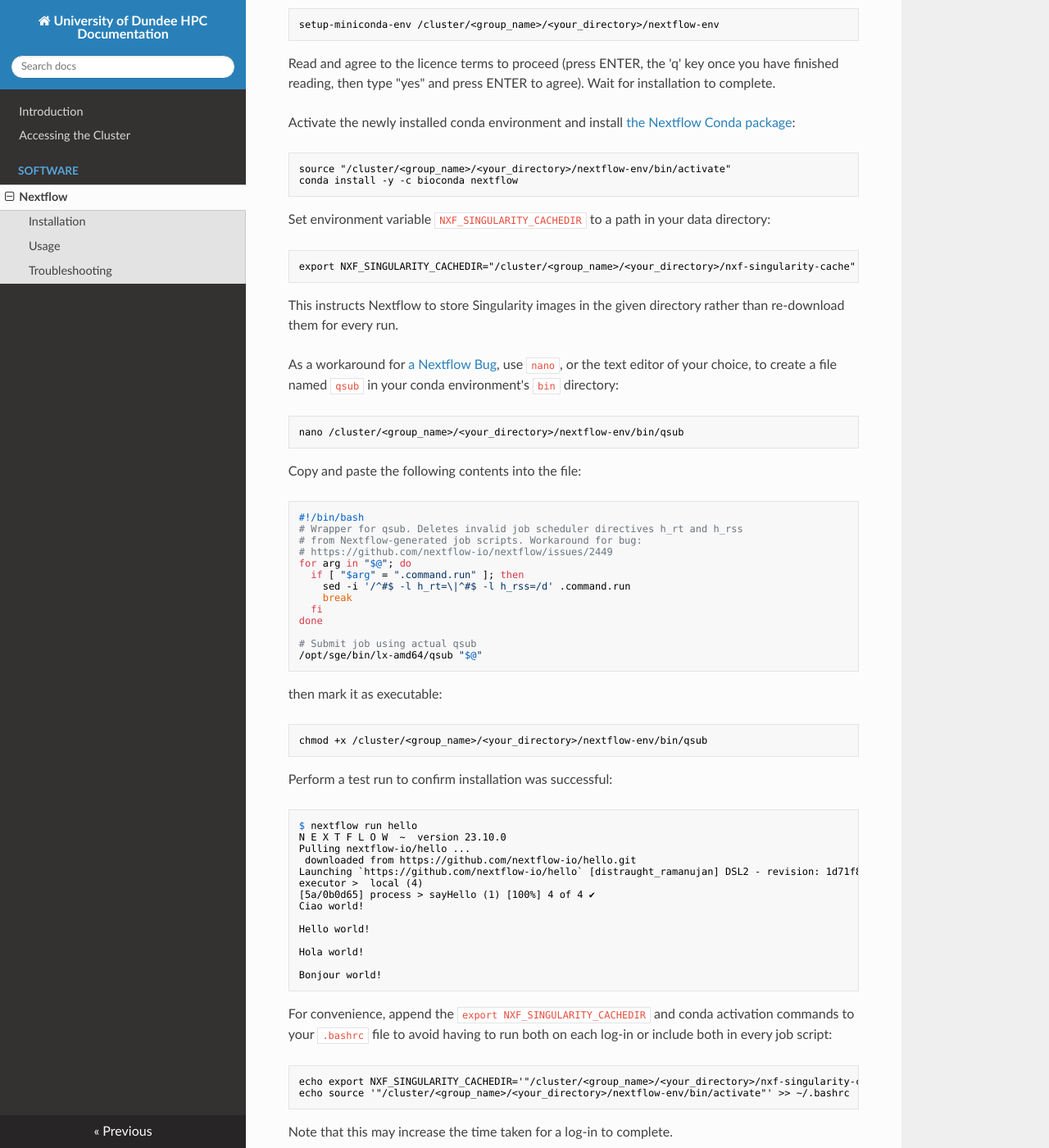
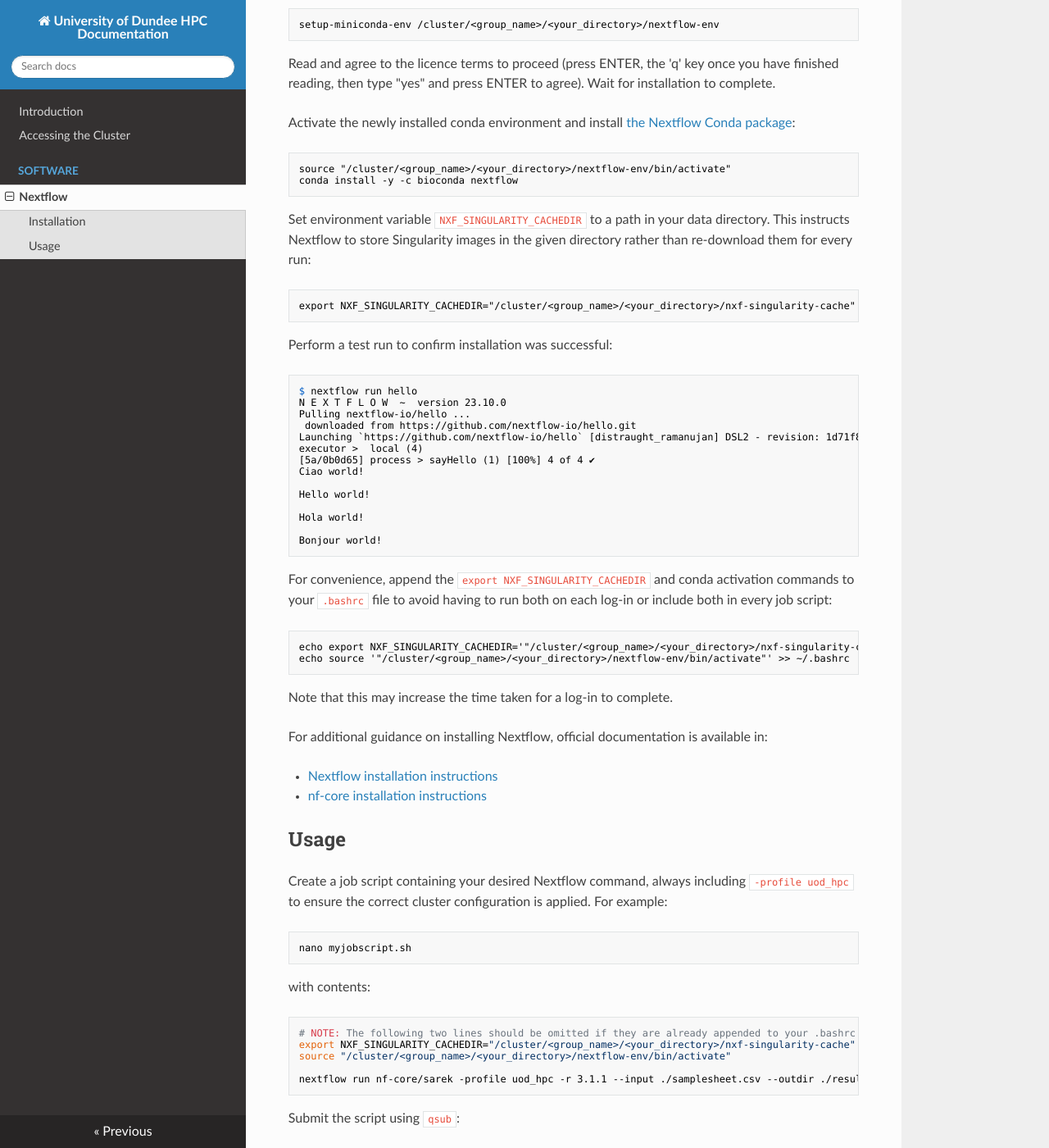
Before and after one commit to dsloanm-uodit/hpc-docs, an MkDocs documentation site: the page built from docs/software/nextflow.md, in a window 1280 px wide and 1400 px high, scrolled down 669 px. Shown: the whole window at 82% size. Built offline with MkDocs 1.6.1, drawn with Linux system fonts in a browser that asks for light colours; nearby versions of some CDN libraries; some of the changed text lies outside the part shown.

Commit message:
Remove qsub wrapper from Nextflow instructions

````diff
--- a/docs/software/nextflow.md
+++ b/docs/software/nextflow.md
@@ -33,42 +33,10 @@ source "/cluster/<group_name>/<your_directory>/nextflow-env/bin/activate"
 conda install -y -c bioconda nextflow
 ```
 
-Set environment variable `NXF_SINGULARITY_CACHEDIR` to a path in your data directory:
+Set environment variable `NXF_SINGULARITY_CACHEDIR` to a path in your data directory. This instructs Nextflow to store Singularity images in the given directory rather than re-download them for every run:
 
 ```console
 export NXF_SINGULARITY_CACHEDIR="/cluster/<group_name>/<your_directory>/nxf-singularity-cache"
-```
-
-This instructs Nextflow to store Singularity images in the given directory rather than re-download them for every run.
-
-As a workaround for [a Nextflow Bug](https://github.com/nextflow-io/nextflow/issues/2449), use `nano`, or the text editor of your choice, to create a file named `qsub` in your conda environment's `bin` directory:
-
-```console
-nano /cluster/<group_name>/<your_directory>/nextflow-env/bin/qsub
-```
-
-Copy and paste the following contents into the file:
-
-```bash
-#!/bin/bash
-# Wrapper for qsub. Deletes invalid job scheduler directives h_rt and h_rss
-# from Nextflow-generated job scripts. Workaround for bug:
-# https://github.com/nextflow-io/nextflow/issues/2449
-for arg in "$@"; do
-  if [ "$arg" = ".command.run" ]; then
-    sed -i '/^#$ -l h_rt=\|^#$ -l h_rss=/d' .command.run
-    break
-  fi
-done
-
-# Submit job using actual qsub
-/opt/sge/bin/lx-amd64/qsub "$@"
-```
-
-then mark it as executable:
-
-```console
-chmod +x /cluster/<group_name>/<your_directory>/nextflow-env/bin/qsub
 ```
 
 Perform a test run to confirm installation was successful:
@@ -115,6 +83,10 @@ nano myjobscript.sh
 with contents:
 
 ```bash
+# NOTE: The following two lines should be omitted if they are already appended to your .bashrc
+export NXF_SINGULARITY_CACHEDIR="/cluster/<group_name>/<your_directory>/nxf-singularity-cache"
+source "/cluster/<group_name>/<your_directory>/nextflow-env/bin/activate"
+
 nextflow run nf-core/sarek -profile uod_hpc -r 3.1.1 --input ./samplesheet.csv --outdir ./results ...<further parameters as required>...
 ```
 
@@ -129,10 +101,3 @@ Standard and error output for the job will be produced in `.o` and `.e` files, s
 Pipelines require no explicit installation. When using one for the first time, it will be automatically downloaded as detailed in the [the nf-core documentation](https://nf-co.re/docs/usage/installation#pipeline-code).
 
 For scientific reproducibility, it is recommended that option `-r <revision_name>` be provided to specify the version of the pipeline whenever a command is run. Additional discussion is available in the [reproducibility section of the documentation for the sarek pipeline](https://nf-co.re/sarek/3.3.2/docs/usage#reproducibility). Note that the `-r` option is not specific to sarek and can be used with other pipelines.
-
-## Troubleshooting
-
-Common errors and suggested fixes are below:
-
-* `Unable to run job: Access specifier of element "m_mem_free" of attribute "l_hard" in "short.default" does not allow removal of attribute but element was removed.`<br>
-Suggested fix: ensure the `qsub` file has been created in your conda environment's `bin` directory and it has been marked executable with `chmod +x`, as detailed in the [Installation](#installation) section.
````
